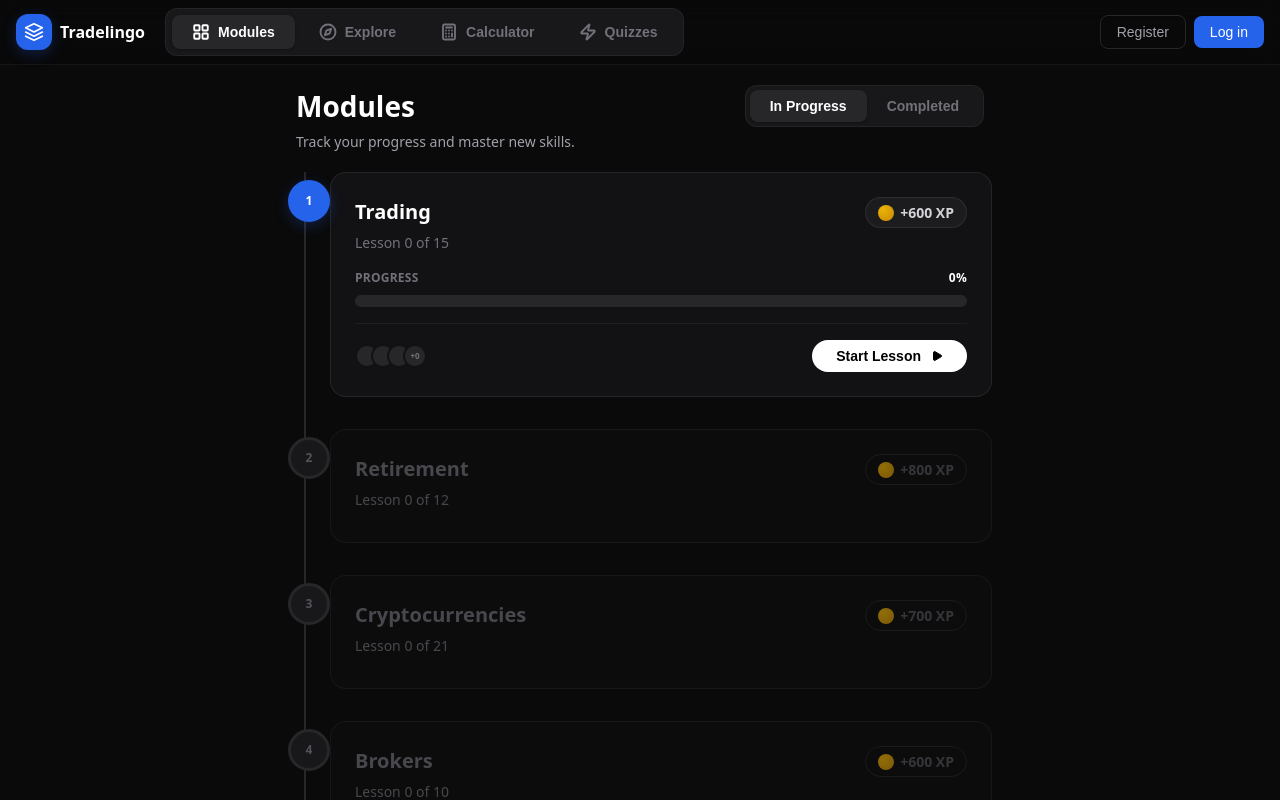
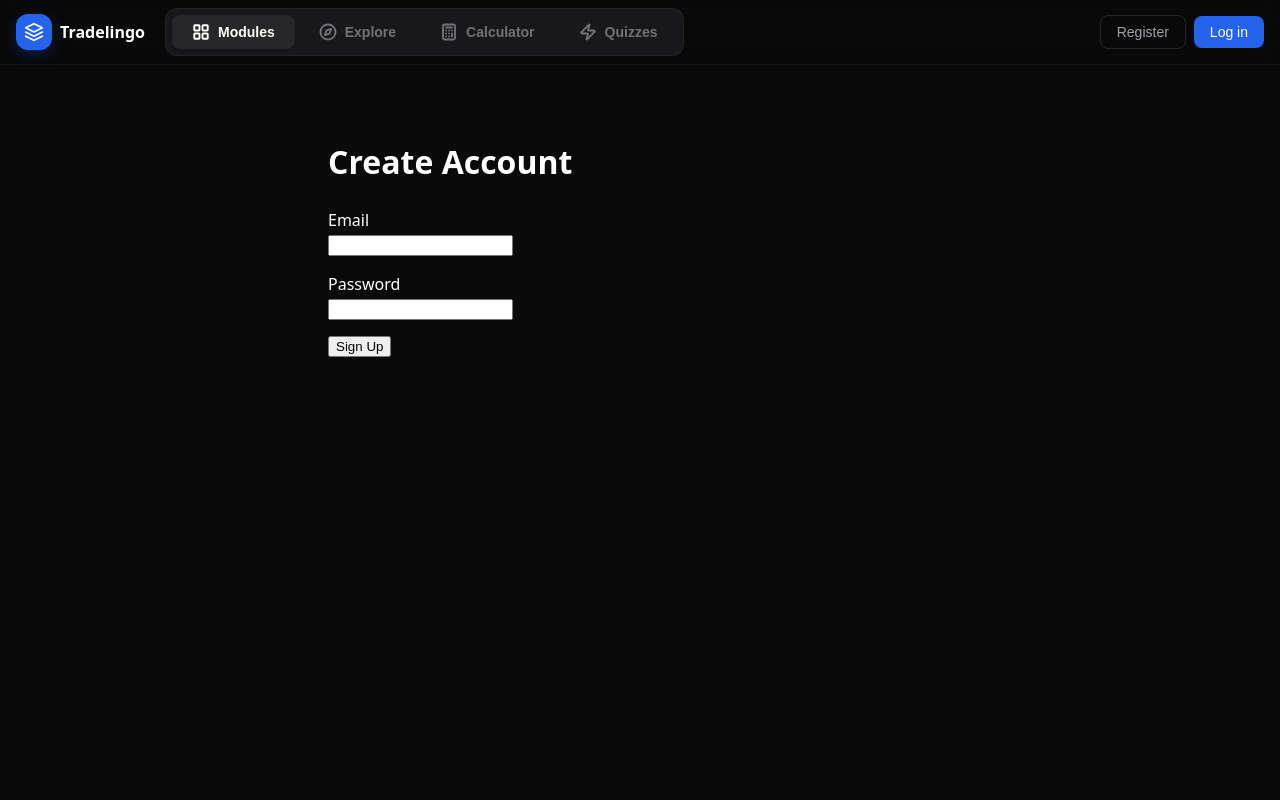
Before and after one commit to GhostOf0days/Tradelingo, a React (Vite) app: page /register in a window 1280 px wide. Shown: the top 800 px of the page. Built offline with nearby package versions, Linux system fonts and the light colour scheme.

Commit message:
Sign up page implemented with navigation

```diff
--- a/package.json
+++ b/package.json
@@ -15,7 +15,8 @@
     "lucide-react": "^0.574.0",
     "mongodb": "^7.1.0",
     "react": "^18.3.1",
-    "react-dom": "^18.3.1"
+    "react-dom": "^18.3.1",
+    "react-router-dom": "^7.13.0"
   },
   "devDependencies": {
     "@types/bun": "^1.3.9",
--- a/src/App.tsx
+++ b/src/App.tsx
@@ -1,17 +1,25 @@
 import { UserProvider } from './contexts/UserContext';
+import { BrowserRouter, Routes, Route } from 'react-router-dom';
 import Header from './components/Header';
 import ModulesPage from './components/ModulesPage';
+import Register from "./pages/register";
 import './App.css';
 
 function App() {
   return (
     <UserProvider>
-      <div className="app">
-        <Header />
-        <main className="app__main">
-          <ModulesPage />
-        </main>
-      </div>
+      <BrowserRouter>
+        <div className="app">
+          <Header />
+          <main className="app__main">
+            <Routes>
+              <Route path="/" element={<ModulesPage />} />
+              <Route path="/register" element={<Register />} />
+              {/* Add more routes here later for lessons, quizzes, etc. */}
+            </Routes>
+          </main>
+        </div>
+      </BrowserRouter>
     </UserProvider>
   );
 }
--- a/src/components/Header.tsx
+++ b/src/components/Header.tsx
@@ -2,6 +2,7 @@ import { useState } from 'react';
 import { LayoutGrid, Compass, Calculator, Zap, Search, Bell } from 'lucide-react';
 import { useUser } from '../contexts/UserContext';
 import './Header.css';
+import { useNavigate } from 'react-router-dom';
 
 const navigationItems = [
   { id: 'modules', label: 'Modules', icon: LayoutGrid },
@@ -13,6 +14,7 @@ const navigationItems = [
 function Header() {
   const [activeItem, setActiveItem] = useState('modules');
   const { user } = useUser();
+  const navigate = useNavigate();
 
   return (
     <header className="header">
@@ -72,7 +74,11 @@ function Header() {
           </>
         ) : (
           <div className="header__auth">
-            <button type="button" className="header__auth-btn header__auth-btn--register">
+            <button
+              type="button"
+              className="header__auth-btn header__auth-btn--register"
+              onClick={() => navigate('/register')} // goes to /register page
+            >
               Register
             </button>
             <button type="button" className="header__auth-btn header__auth-btn--login">
--- /dev/null
+++ b/src/pages/register.tsx
@@ -0,0 +1,45 @@
+import { useState } from "react";
+
+export default function register() {
+  const [email, setEmail] = useState("");
+  const [password, setPassword] = useState("");
+
+  const handleSubmit = async (e: React.FormEvent) => {
+    e.preventDefault();
+    console.log("Registered");
+  };
+
+  return (
+    <div style={{ padding: "2rem" }}>
+      <h1>Create Account</h1>
+
+      <form onSubmit={handleSubmit}>
+        <div>
+          <label>Email</label>
+          <br />
+          <input
+            type="email"
+            value={email}
+            onChange={(e) => setEmail(e.target.value)}
+            required
+          />
+        </div>
+
+        <div style={{ marginTop: "1rem" }}>
+          <label>Password</label>
+          <br />
+          <input
+            type="password"
+            value={password}
+            onChange={(e) => setPassword(e.target.value)}
+            required
+          />
+        </div>
+
+        <button style={{ marginTop: "1rem" }} type="submit">
+          Sign Up
+        </button>
+      </form>
+    </div>
+  );
+}
```
Also changed, not shown: 1 other file (tests, documents, lock files or other folders).
